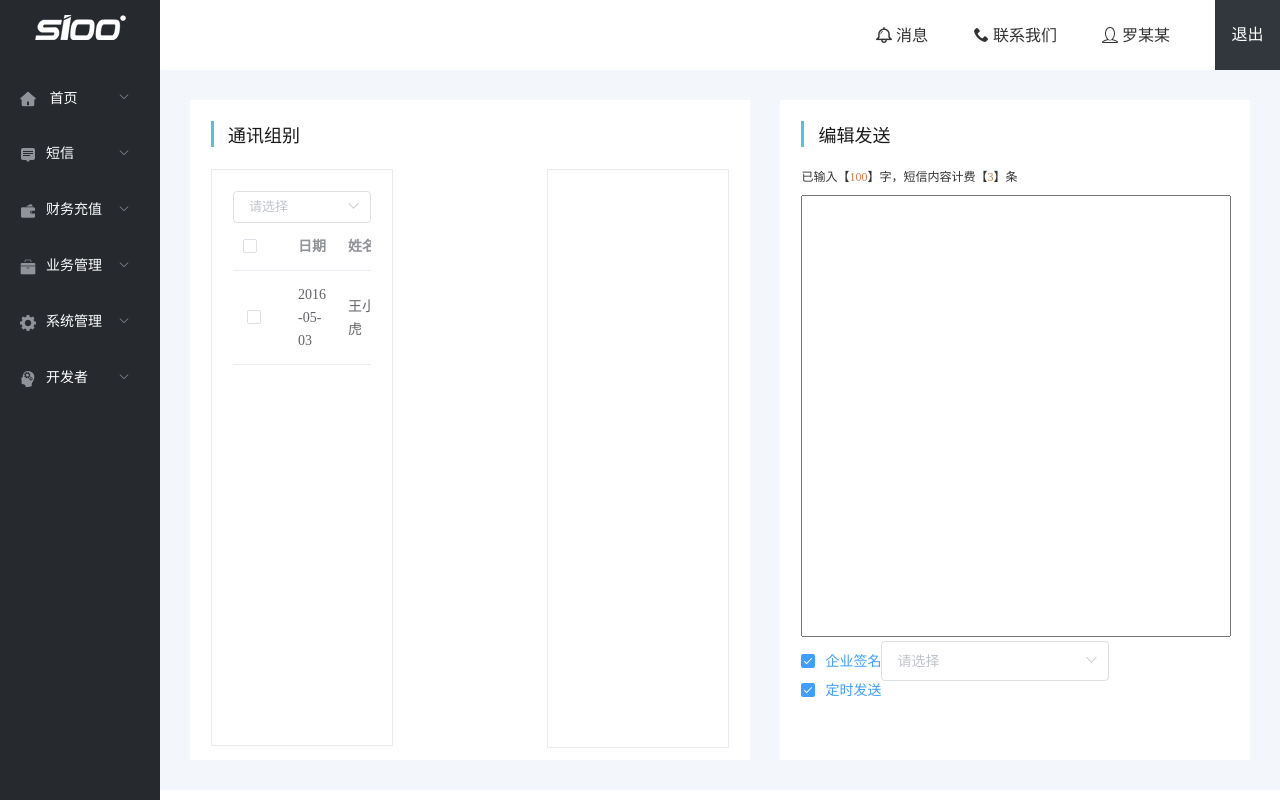
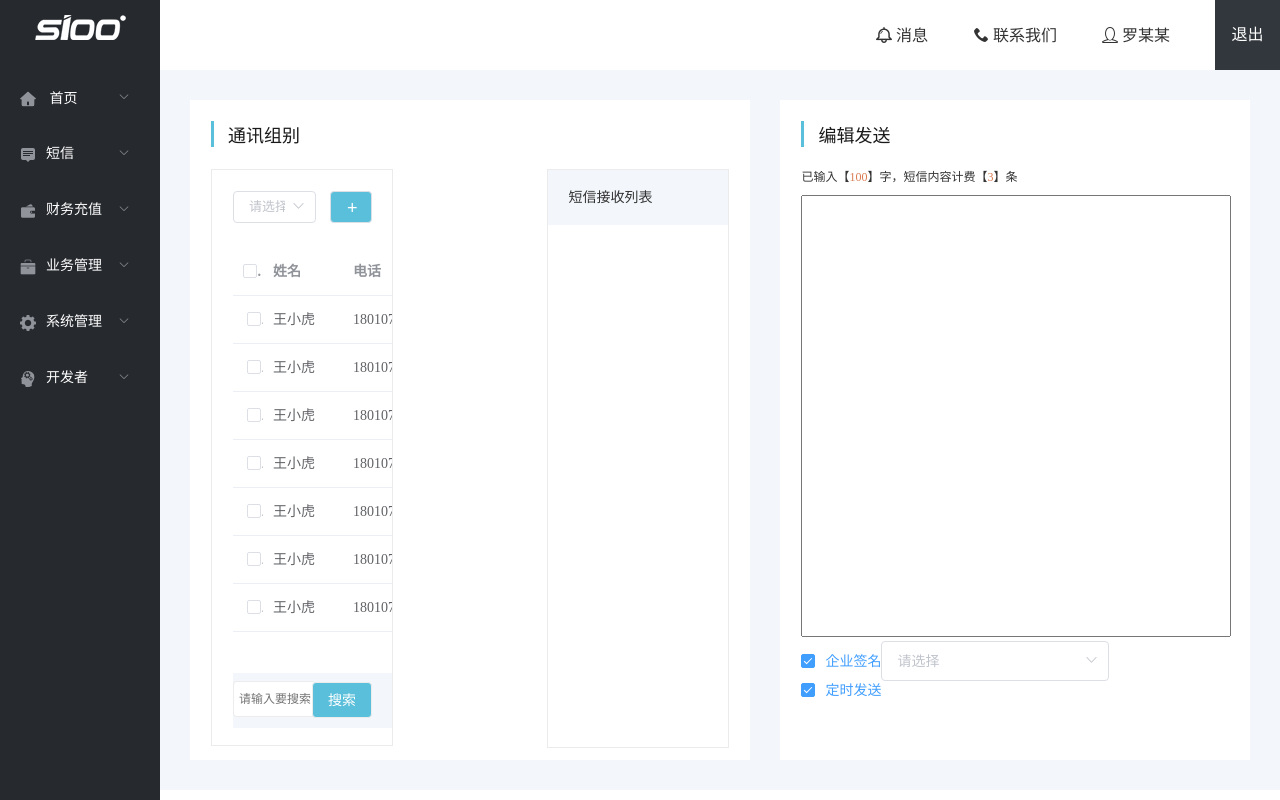
Before and after one commit to kule2018/vue-admin-stepbystep, a Vue app: page /triggerSMS in a window 1280 px wide. Built offline with nearby package versions, Linux system fonts and the light colour scheme.

Commit message:
触发短短信信

```diff
--- a/src/components/ShortMessage/TriggerSMS.vue
+++ b/src/components/ShortMessage/TriggerSMS.vue
@@ -10,7 +10,9 @@
 						 <el-row :gutter="20">
 						  <el-col :span="9">
 							  <div class="t-transfer-l">
-								   <el-select v-model="value" size="small" placeholder="请选择">
+									<div class="t-select">
+										<el-select v-model="value" size="small" placeholder="请选择">
+
 									<el-option
 									  v-for="item in options"
 									  :key="item.value"
@@ -18,6 +20,10 @@
 									  :value="item.value">
 									</el-option>
 								  </el-select>
+										<el-button>+</el-button>
+									</div>
+									<div class="t-table">
+									<el-scrollbar style="height: 100%;">
 								   <el-table
 									ref="multipleTable"
 									:data="tableData3"
@@ -26,19 +32,27 @@
 									@selection-change="handleSelectionChange">
 									<el-table-column
 									  type="selection"
-									  width="55">
+									  width="30">
 									</el-table-column>
 									<el-table-column
-									  label="日期"
-									  width="50%">
-									  <template slot-scope="scope">{{ scope.row.date }}</template>
+									  label="姓名"
+										prop="name"
+									  width="80">
+									  <!-- <template slot-scope="scope">{{ scope.row.date }}</template> -->
 									</el-table-column>
 									<el-table-column
-									  prop="name"
-									  label="姓名"
-									  width="50%">
+									  prop="date"
+									  label="电话"
+									  width="125">
 									</el-table-column>
 								  </el-table>
+									</el-scrollbar>
+									</div>
+									<div class="t-search">
+										<input placeholder="请输入要搜索的名字">
+										</input>
+										<el-button> 搜索</el-button>
+									</div>
 							  </div>
 						  </el-col>
 						  <el-col :span="6">
@@ -48,7 +62,9 @@
 						  </el-col>
 						  <el-col :span="9">
 							  <div class="t-transfer-r">
-
+								  <div class="t-title">
+										短信接收列表
+									</div>
 							  </div>
 						  </el-col>
 						</el-row>
@@ -103,9 +119,53 @@
 		],
         value: '',
 		tableData3: [{
-          date: '2016-05-03',
-          name: '王小虎',
-        }],
+			    name: '王小虎',
+          date: '18010772635',
+        },
+				{
+							name: '王小虎',
+							date: '18010772635',
+						},
+						{
+									name: '王小虎',
+									date: '18010772635',
+								},
+								{
+											name: '王小虎',
+											date: '18010772635',
+										},
+										{
+													name: '王小虎',
+													date: '18010772635',
+												},
+												{
+															name: '王小虎',
+															date: '18010772635',
+														},
+														{
+																	name: '王小虎',
+																	date: '18010772635',
+																},
+																{
+																			name: '王小虎',
+																			date: '18010772635',
+																		},
+																		{
+																					name: '王小虎',
+																					date: '18010772635',
+																				},
+																				{
+																							name: '王小虎',
+																							date: '18010772635',
+																						},
+																						{
+																									name: '王小虎',
+																									date: '18010772635',
+																								},{
+															name: '王小虎',
+															date: '18010772635',
+														},
+				],
         multipleSelection: []
       }
     },
@@ -137,6 +197,7 @@
 	  height: 660px;
 	  padding: 21px;
 	  box-sizing: border-box;
+
   }
   .t-right {
 	  height: 660px;
@@ -163,10 +224,10 @@
 	  line-height: inherit;
   }
   // 控制select的宽度
-  .el-input__inner {
-	  width: 190px !important;
-	  height: 36px !important;
-  }
+//   .el-input__inner {
+// 	  width: 190px !important;
+// 	  height: 36px !important;
+//   }
   .t-transfer {
 	  width: 100%;
 	  margin-top: 22px;
@@ -174,8 +235,69 @@
 	  .t-transfer-l {
 		  height: 577px;
 		  padding: 21px;
+			padding-right: 0 ;
 		  box-sizing: border-box;
 		  border: 1px solid rgba(235,235,235,1);
+			.t-select {
+				width: 100%;
+				padding-right: 76px ;
+				position: relative;
+				box-sizing: border-box;
+				.el-select {
+					width: 100%;
+				}
+				.el-button {
+					position: absolute;
+					top: 0;
+					right: 20px;
+					width: 32px;
+					height: 32px;
+					line-height: 8px;
+					text-indent: -4px;
+					color: #FFFFFF;
+					font-size: 18px;
+					background-color: rgba(89,191,218,1);
+				}
+			}
+		  .t-table {
+		  	height: 400px;
+		  	margin-top: 25px;
+				margin-bottom: 25px;
+		  }
+			.t-search {
+				width: 100%;
+				padding-right:80px ;
+				box-sizing: border-box;
+				position: relative;
+				height: 55px;
+				line-height: 50px;
+				background-color: rgba(243,247,251,1);
+				margin-bottom: 0;
+				input {
+					height: 34px;
+					width: 100%;
+					border: 1px solid rgba(236,236,236,1);
+					border-right: none;
+					border-radius: 4px 0 0 4px;
+					font-size: 12px;
+					text-indent: 5px;
+
+				}
+				.el-button {
+					position: absolute;
+					right: 20px;
+					top: 9px;
+					width: 60px;
+					height: 36px;
+					line-height: 11px;
+					// text-align: center;
+					color: #FFFFFF;
+					text-indent: -5px;
+					background-color: rgba(89,191,218,1);
+					border: 1px solid rgba(236,236,236,1);
+
+				}
+			}
 
 
 	  }
@@ -185,9 +307,18 @@
 	  .t-transfer-r {
 		  height: 577px;
 		  border: 1px solid rgba(235,235,235,1);
+			.t-title {
+				width: 100%;
+				height: 55px;
+				background-color: rgba(243,247,251,1);
+				line-height: 55px;
+				text-indent: 20px;
+				font-size: 14px;
+				font-weight: 400;
+			}
 	  }
   }
-  .el-input--small .el-input__inner {
-  	width: 90px !important;
+  .el-input .el-input--small .el-input--suffix {
+  	width: 190px !important;
   }
 </style>
```
